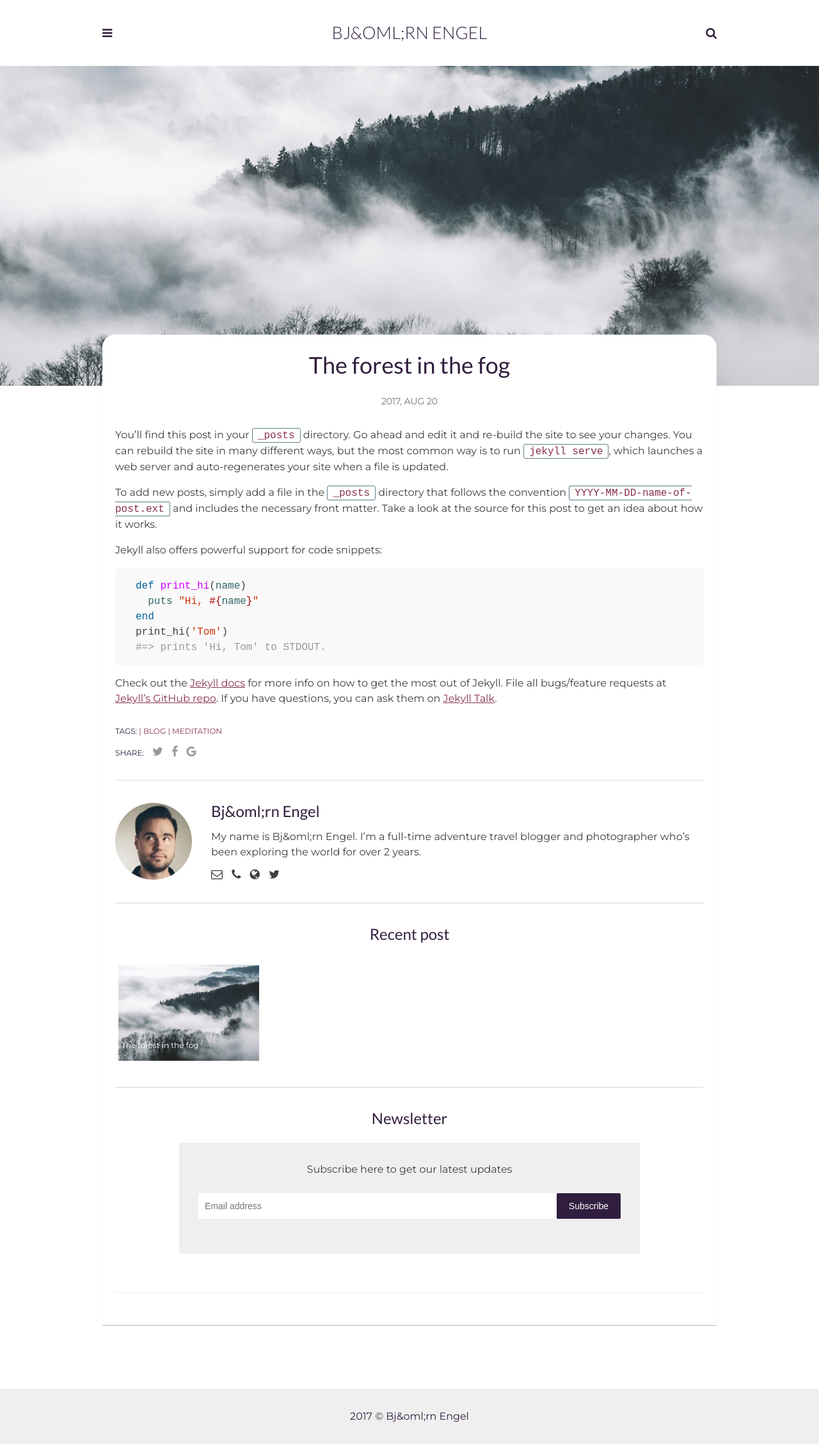
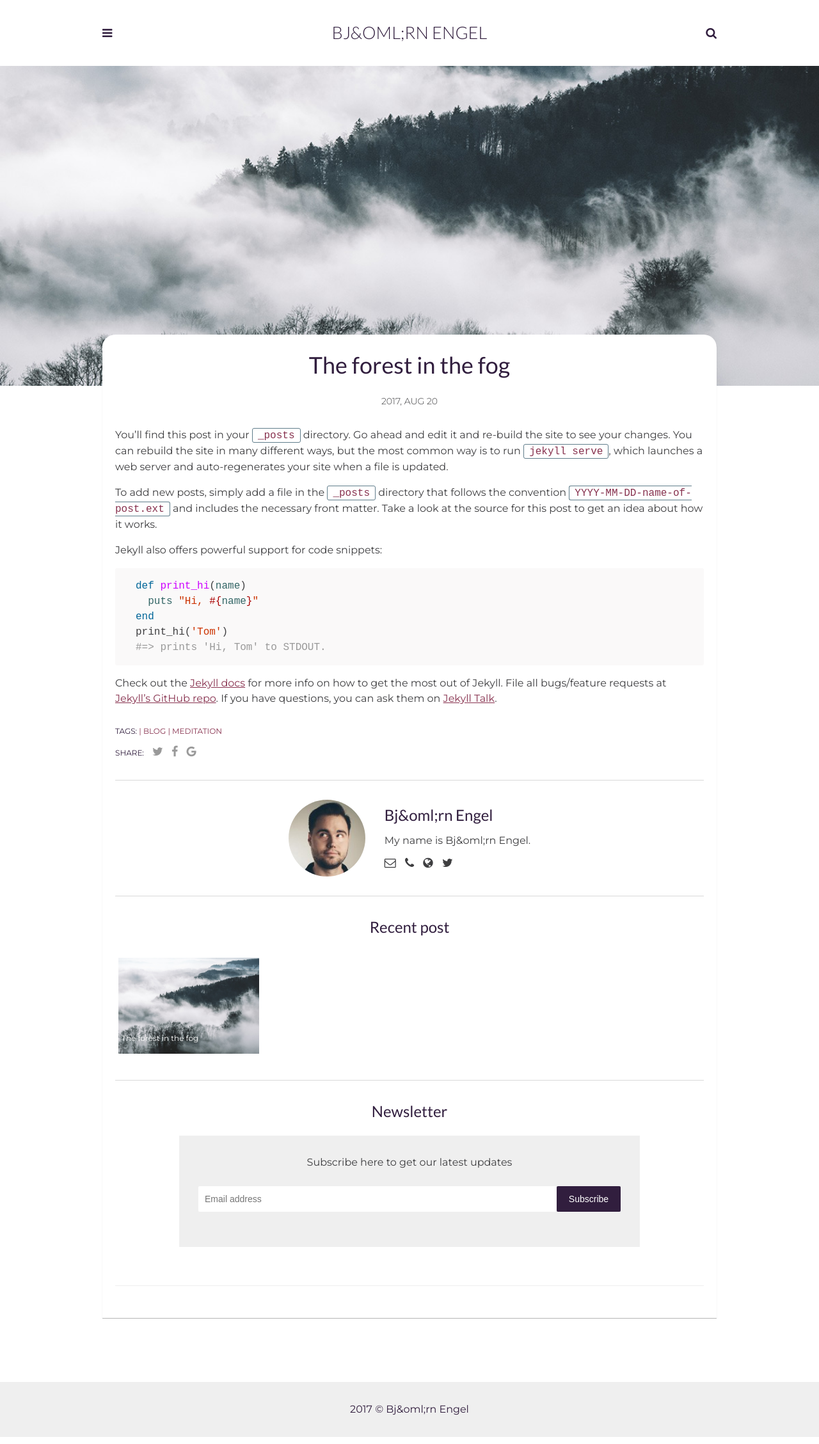
Before and after one commit to engel-b/smarthome-examples, a Jekyll site: the page built from _posts/2017-08-20-the-forest-in-the-fog.markdown, in a window 1280 px wide. Shown: the whole page at 64% size. Built offline with Jekyll 4.4.1, drawn with Linux system fonts in a browser that asks for light colours; comment, search, counter and statistics services are not loaded.

Commit message:
Correcting _config.yml

```diff
--- a/_config.yml
+++ b/_config.yml
@@ -6,12 +6,12 @@
   Google search results) and in your feed.xml site description.
 permalink: ':title/'
 baseurl: "" # the subpath of your site, e.g. /blog
-url: "localhost:4000" # the base hostname & protocol for your site, e.g. http://example.com
+url: "https://justcoke.github.io/smarthome-examples" # the base hostname & protocol for your site, e.g. http://example.com
 
 # Author settings
 author: Bj&oml;rn Engel
 author-pic: adam-face.jpg
-about-author: My name is Bj&oml;rn Engel. I’m a full-time adventure travel blogger and photographer who’s been exploring the world for over 2 years.
+about-author: My name is Bj&oml;rn Engel.
 
 # Contact links
 email: # Add your Email address
@@ -28,7 +28,7 @@
 mailchimp: # Add your MailChimp form identifier.
 
 # Disqus
-discus_identifier: mr-brown # Add your discus identifier
+discus_identifier: # Add your discus identifier
 
 # Tracker
 analytics: # Google Analytics
@@ -39,7 +39,7 @@
 
 # Build settings
 markdown: kramdown
-gems:
+plugins:
   - jekyll-paginate
   - jekyll-feed
   - jekyll-sitemap
```
